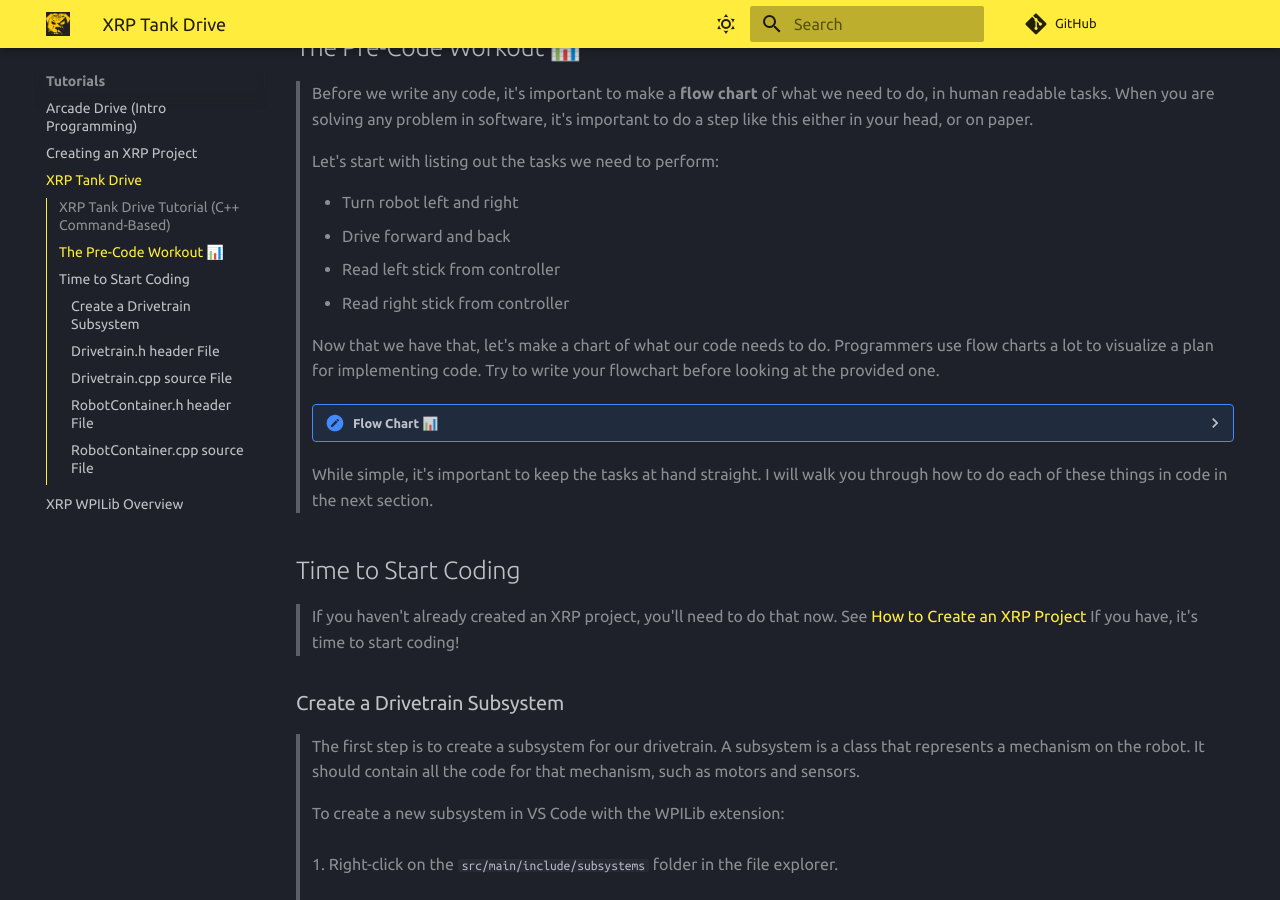
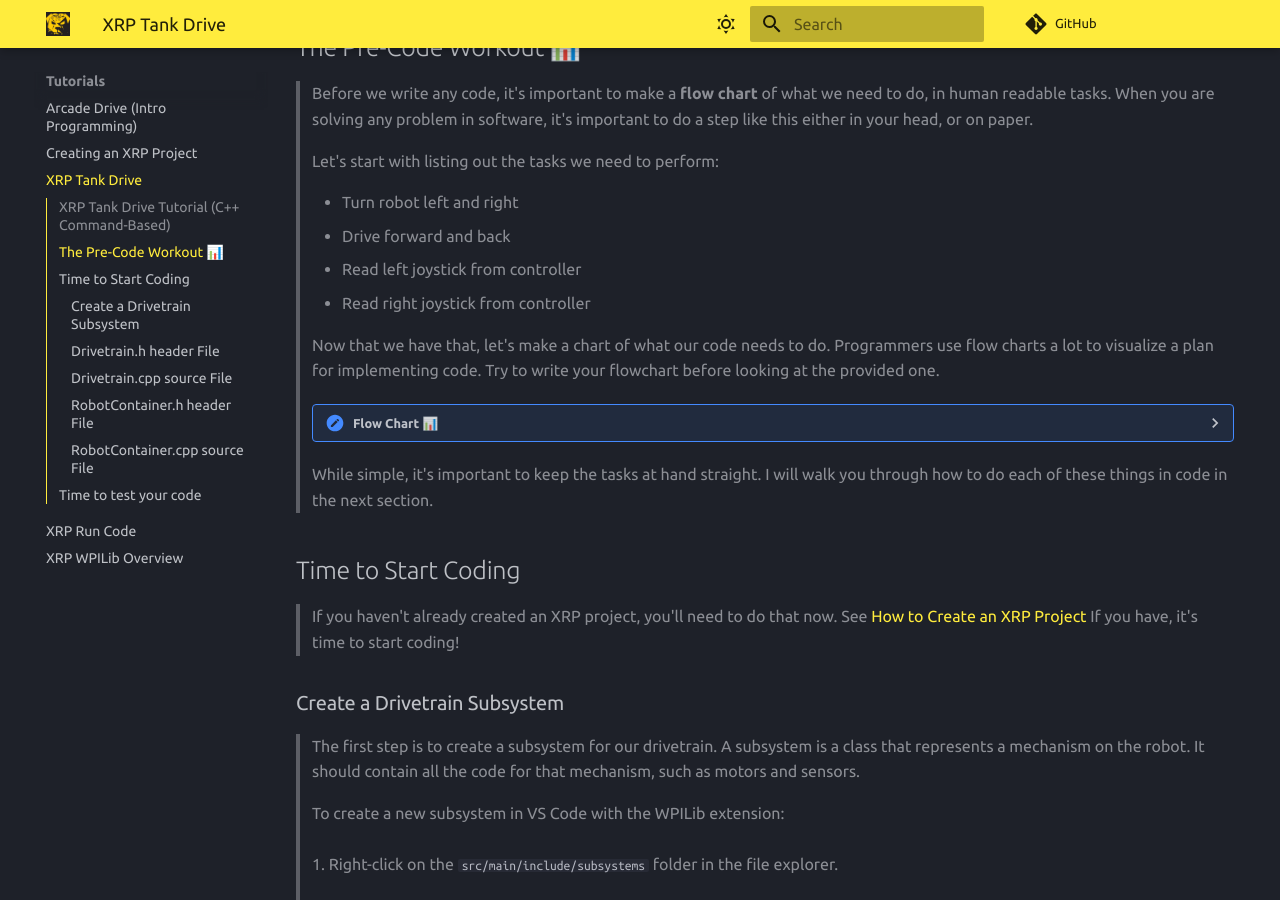
Before and after one commit to Litemage/CTRE-SwerveGen-Test, an MkDocs documentation site: the page built from docs/tutorials/XRP_Tank_Drive/tutorial_XRP tank_drive.md, in a window 1280 px wide and 900 px high, scrolled down 934 px. Built offline with MkDocs 1.6.1 and Material for MkDocs 9.7.7, drawn with Linux system fonts in a browser that asks for light colours; comment, search, counter and statistics services are not loaded; old or Windows-style settings are respelled for this version of MkDocs; some of the changed text lies outside the part shown.

Commit message:
added on XRP running code and some small updates

````diff
--- a/docs/tutorials/XRP_Tank_Drive/tutorial_XRP tank_drive.md
+++ b/docs/tutorials/XRP_Tank_Drive/tutorial_XRP tank_drive.md
@@ -19,8 +19,8 @@
 >
 > * Turn robot left and right
 > * Drive forward and back
-> * Read left stick from controller
-> * Read right stick from controller
+> * Read left joystick from controller
+> * Read right joystick from controller
 >
 > Now that we have that, let's make a chart of what our code needs to do.
 > Programmers use flow charts a lot to visualize a plan for implementing code.  Try to write your flowchart before looking at the provided one.
@@ -30,8 +30,8 @@
 >
 >  ```mermaid
 >  flowchart TD
->      a[Read right stick from controller]
->      b[Read left stick from controller]
+>      a[Read right joystick from controller]
+>      b[Read left joystick from controller]
 >      c[Set left motor speed]
 >      d[Set right motor speed]
 >
@@ -451,3 +451,6 @@
 > ```
 >
 > </details>
+
+## Time to test your code
+Great job writing your first XRP code.  it is time to test your code.  Go to [XRP Run Code](../XRP_Run_Code/tutorial_XRP_run_code.md) to test your code
--- a/mkdocs.yml
+++ b/mkdocs.yml
@@ -68,6 +68,7 @@
     - Arcade Drive (Intro Programming): tutorials/arcade-drive.md
     - Creating an XRP Project: tutorials/XRP_project/tutorial_XRP_Project.md
     - XRP Tank Drive: tutorials\XRP_Tank_Drive\tutorial_XRP tank_drive.md
+    - XRP Run Code: tutorials\XRP_Run_Code\tutorial_XRP_run_code.md
     - XRP WPILib Overview: tutorials/XRP_WPILib/tutorial_XRP_WPILib.md
   # "Robot API" is the tab that contains all of the pages
   #   generated by the mkdoxy plugin that we are using to generate
````
Also changed, not shown: other parts of docs/tutorials/XRP_Tank_Drive/tutorial_XRP tank_drive.md (+1 -1 lines), docs/tutorials/XRP_Run_Code/tutorial_XRP_run_code.md (added).
